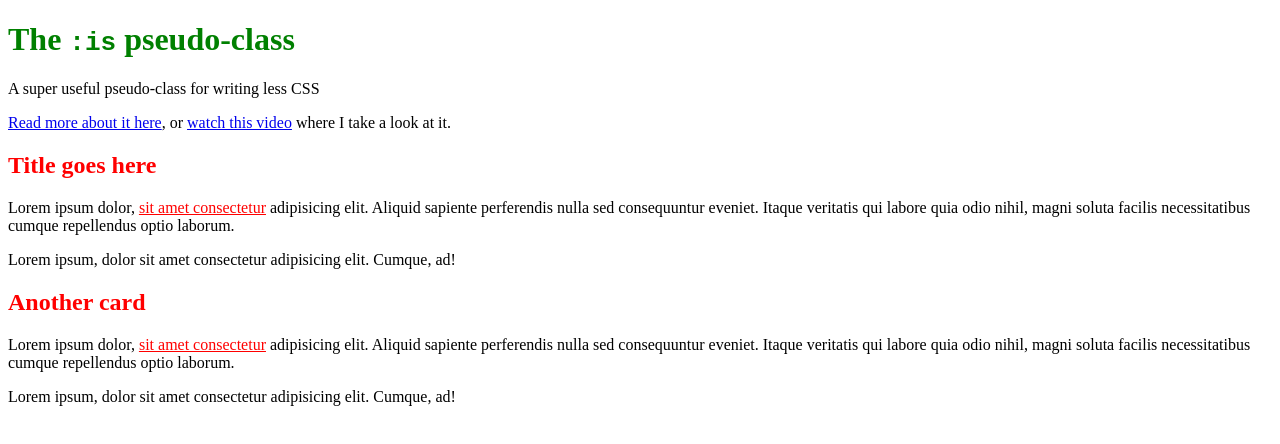
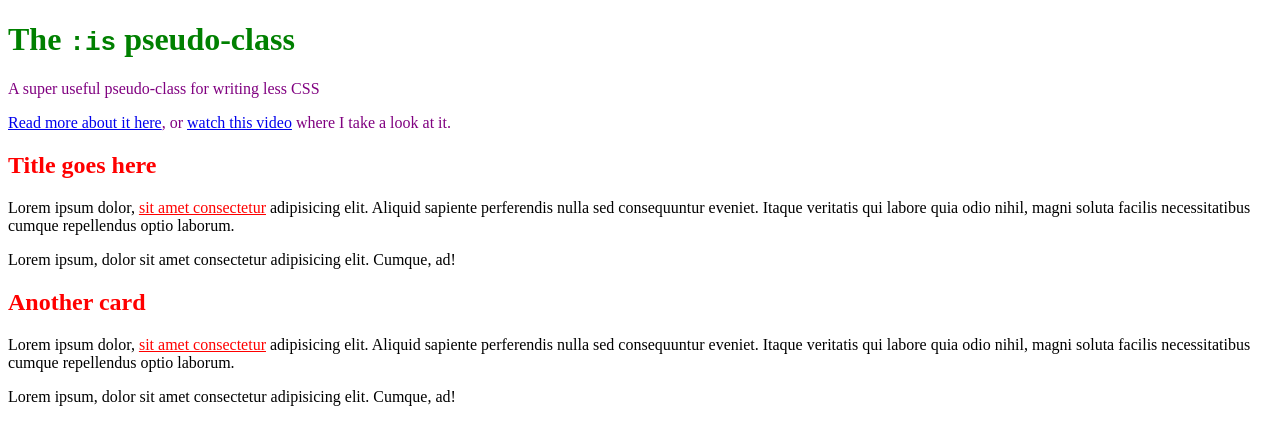
Before and after one commit to lexjwa/css-tweeks-, a plain HTML site: page index.html in a window 1280 px wide. Drawn offline with Linux system fonts and the light colour scheme.

Commit message:
Minor change.

```diff
--- a/style.css
+++ b/style.css
@@ -9,3 +9,7 @@ header :is(h1, :a, .btn, small) {
 .card :is(.title, p a) {
   color: red;
 }
+
+header :is(p,){
+  color: purple;
+}
```
